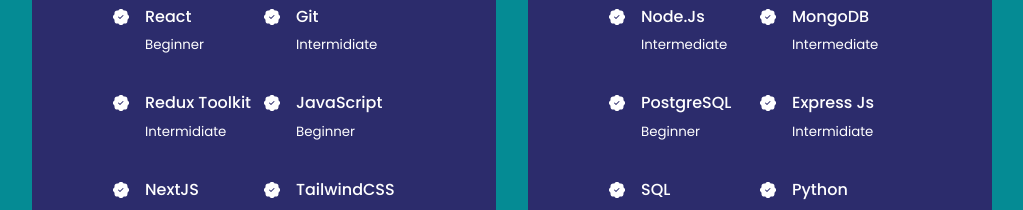
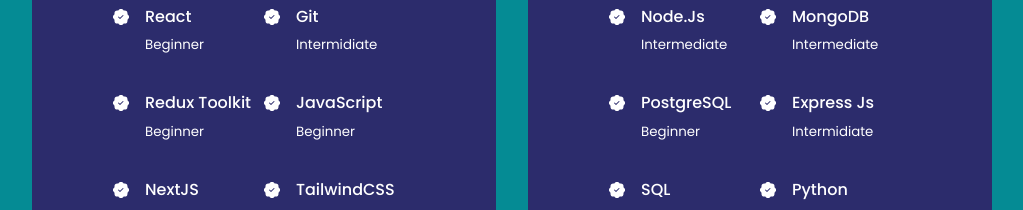
Before and after one commit to HillaryNyakundi/My-portfolio, a React (Create React App) app: page / in a window 1280 px wide. Shown: the part 1748-1958 px from the top of the page, without its empty margins (128-1151 px from the left). Built offline with nearby package versions, Linux system fonts and the light colour scheme.

Commit message:
made small changes

```diff
--- a/src/components/experience/Experience.jsx
+++ b/src/components/experience/Experience.jsx
@@ -32,7 +32,7 @@
               <BsPatchCheckFill className='experience__details-icons' />
               <div>
                 <h4>Redux Toolkit</h4>
-                <small className='text-light'>Intermidiate</small>
+                <small className='text-light'>Beginner</small>
               </div>
             </article>
 
```
